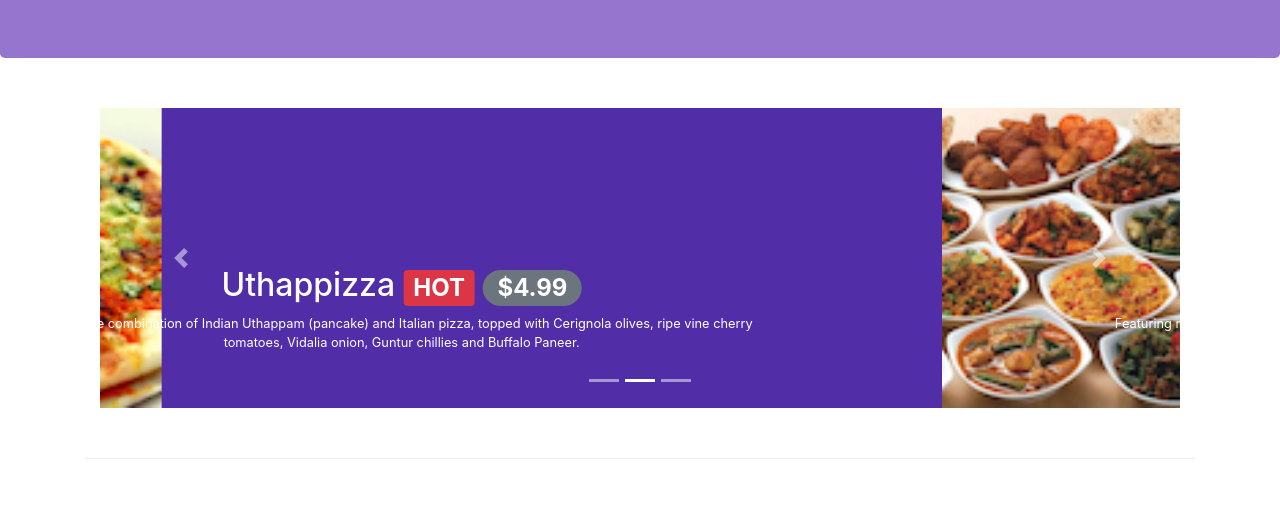
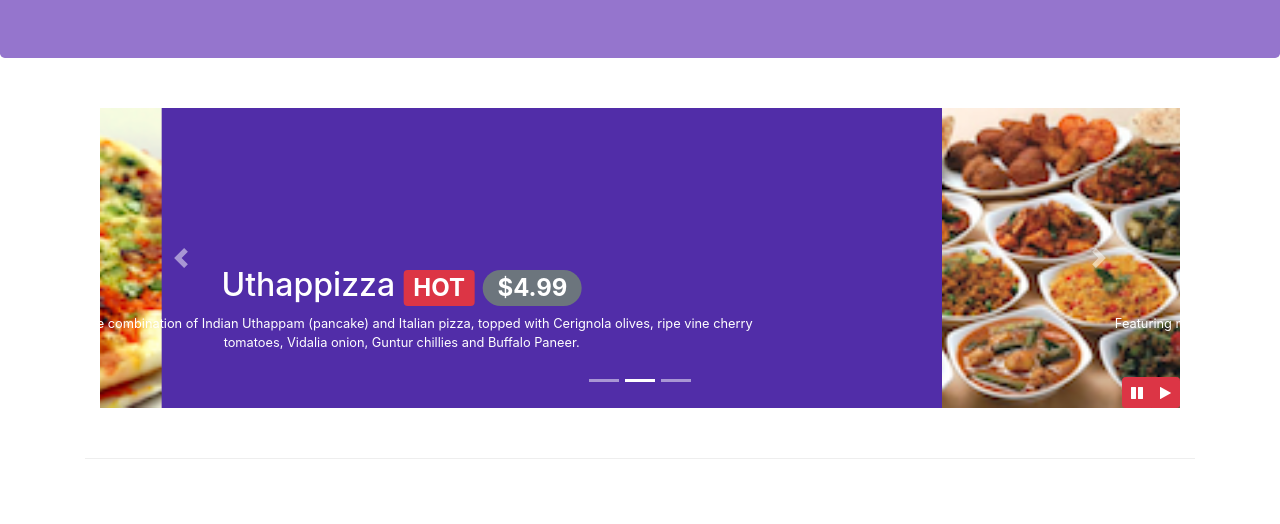
Before and after one commit to harnab28/CourseraBootrap, a website: page index.html in a window 1280 px wide. Shown: the part 276-800 px from the top of the page. Drawn offline with nearby package versions, Linux system fonts and the light colour scheme.

Commit message:
Boostrap and Jquery

```diff
--- a/css/styles.css
+++ b/css/styles.css
@@ -60,3 +60,10 @@ body{
     left: 0;
     min-height: 300px;
 }
+
+#carouselButton{
+    right: 0px;
+    position: absolute;
+    bottom: 0px;
+    z-index: 1;
+}
--- a/index.html
+++ b/index.html
@@ -169,7 +169,7 @@
         </div>
     </header>
     <div class="container">
-
+        <!--**********************Carousel********************-->
         <div class="row row-content align-items-center">
             <div class="col">
                 <div id="mycarousel" class="carousel slide" data-ride="carousel">
@@ -212,6 +212,15 @@
                         <a class="carousel-control-next" href="#mycarousel" role="button" data-slide="next">
                             <span class="carousel-control-next-icon"></span>
                         </a>
+                        <div class="btn-group" id="carouselButton">
+                            <button class="btn btn-danger btn-sm" id="carousel-pause">
+                                <span class="fa fa-pause"></span>
+                            </button>
+                            <button class="btn btn-danger btn-sm" id="carousel-play">
+                                <span class="fa fa-play"></span>
+                            </button>
+                        </div>
+
                     </div>
                 </div>
             </div>
@@ -373,7 +382,13 @@
     <script src="node_modules/bootstrap/dist/js/bootstrap.min.js"></script>
     <script>
         $(document).ready(function(){
-            $('[data-toggle="tooltip"]').tooltip();
+            $("#mycarousel").carousel( { interval: 2000 } );
+            $("#carousel-pause").click(function(){
+                $("#mycarousel").carousel('pause');
+            });
+            $("#carousel-play").click(function(){
+                $("#mycarousel").carousel('cycle');
+            });
         });
     </script>
 </body>
```
